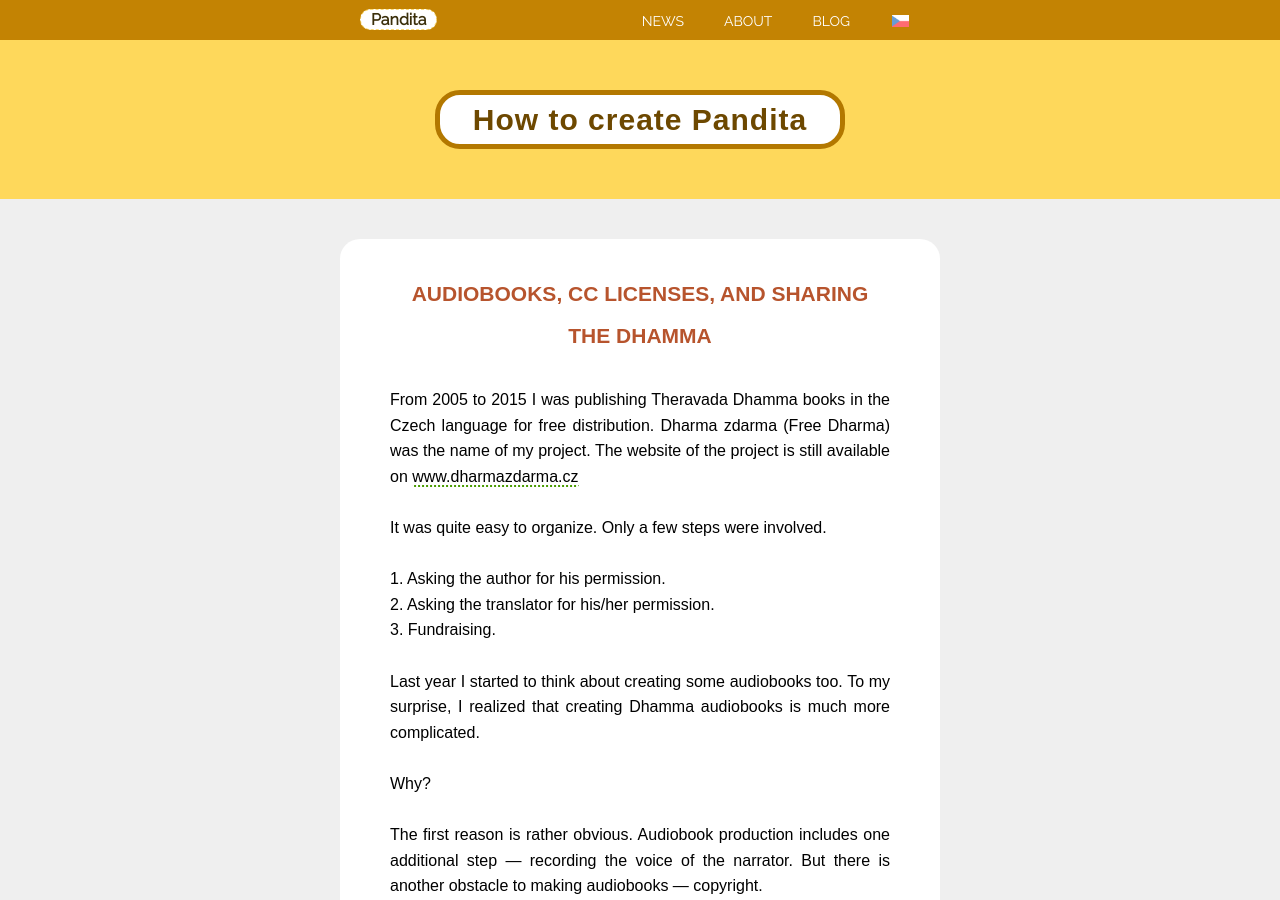
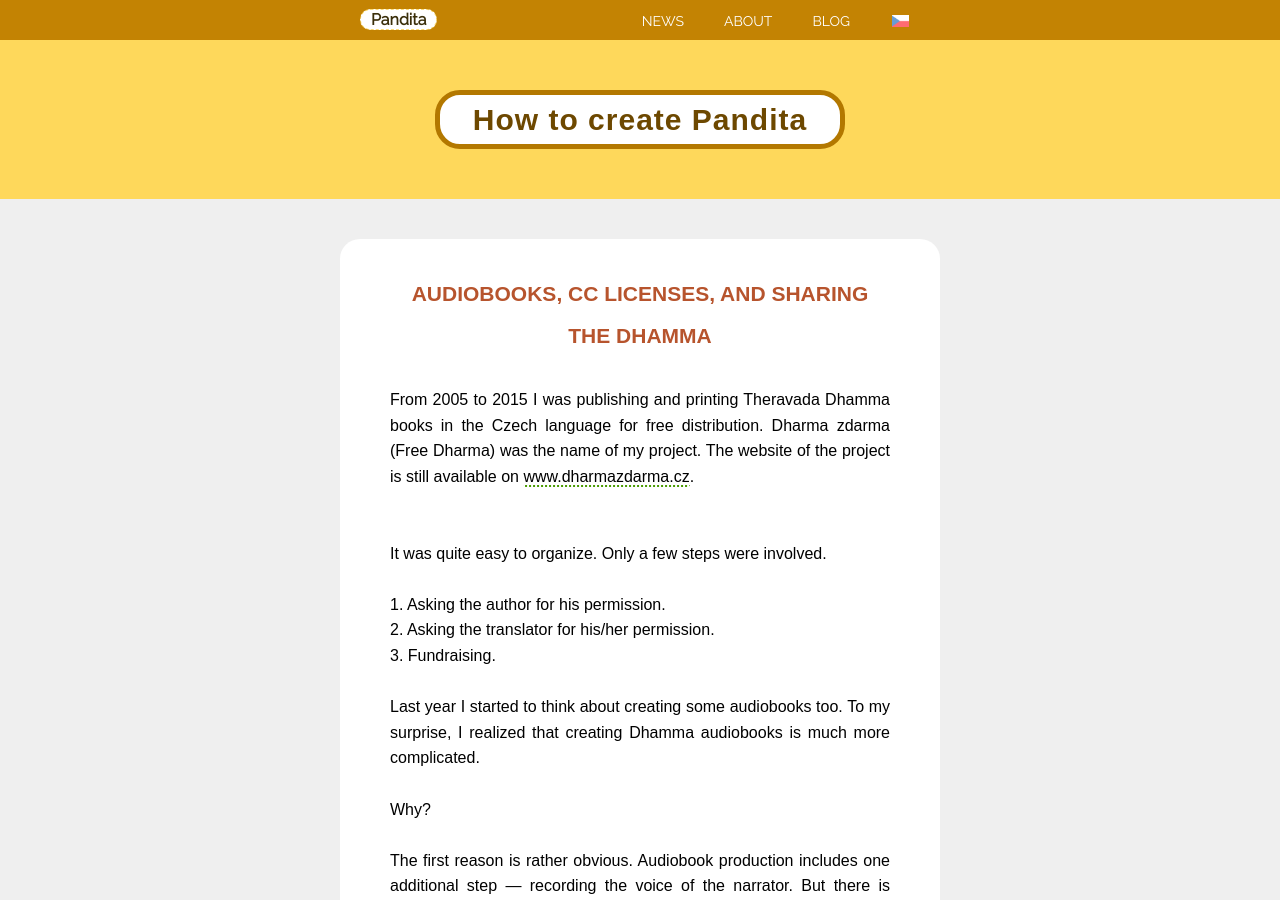
Before and after one commit to Borek78/how-to-create-pandita, a Jekyll site: the page built from audiobooks-cc-licenses-and-sharing-the-dhamma.md, in a window 1280 px wide and 900 px high. Built offline with Jekyll 4.4.1, drawn with Linux system fonts in a browser that asks for light colours; a style sheet for code colours, icons or effects is not loaded.

Commit message:
publishing and printing

```diff
--- a/_includes/audiobook/1-how-to-make-an-audiobook.md
+++ b/_includes/audiobook/1-how-to-make-an-audiobook.md
@@ -1,6 +1,6 @@
 # AUDIOBOOKS, CC LICENSES, AND SHARING THE DHAMMA
 
-From 2005 to 2015 I was publishing Theravada Dhamma books in the Czech language for free distribution. Dharma zdarma (Free Dharma) was the name of my project. The website of the project is still available on [www.dharmazdarma.cz](http://www.dharmazdarma.cz/)
+From 2005 to 2015 I was publishing and printing Theravada Dhamma books in the Czech language for free distribution. Dharma zdarma (Free Dharma) was the name of my project. The website of the project is still available on [www.dharmazdarma.cz](http://www.dharmazdarma.cz/).<br><br>
 
 <br>
 
```
